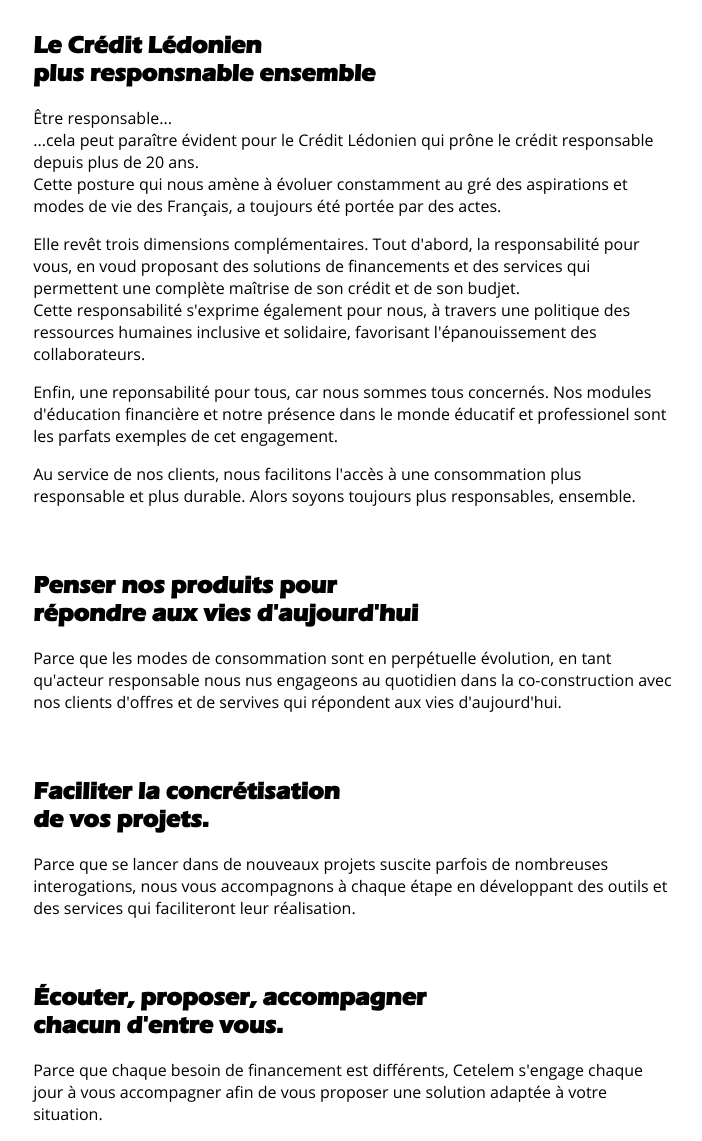
After one commit to Cybernet-Studio/Projet-Integration-Credit-Ledonien, a PHP site: page /pageInfos.html in a window 1280 px wide. The commit adds this page. Shown: the part 434-1575 px from the top of the page, without its empty margins (38-740 px from the left). Run offline with PHP 8.4, Linux system fonts and the light colour scheme.

Commit message:
fin premiere semaine

```diff
--- /dev/null
+++ b/css/pageInfos.css
@@ -0,0 +1,65 @@
+@font-face {
+    font-family: 'open_sansregular';
+    src: url("../fonts/Open_sans-regular/opensans-regular-webfont.woff2") format('woff2'),
+        url("../fonts/Open_sans-regular/opensans-regular-webfont.woff") format('woff');
+    font-weight: normal;
+    font-style: normal;
+
+}
+
+@font-face {
+    font-family: 'eras_bold_itcregular';
+    src: url("../fonts/Erasbd/erasbd-webfont.woff2") format('woff2'),
+        url("../fonts/Erasbd/erasbd-webfont.woff") format('woff');
+    font-weight: normal;
+    font-style: normal;
+
+}
+
+@font-face {
+    font-family: 'icomoon';
+    src: url('fonts/icomoon.eot?5u6udp');
+    src: url('../fontface_icon/fonts/icomoon.eot') format('embedded-opentype'),
+        url('../fontface_icon/fonts/icomoon.ttf') format('truetype'),
+        url('../fontface_icon/fonts/icomoon.woff') format('woff'),
+        url('../fontface_icon/fonts/icomoon.svg') format('svg');
+    font-weight: normal;
+    font-style: normal;
+    font-display: block;
+}
+
+
+/*Fonts*/
+h1,
+h2 {
+    font-family: 'eras_bold_itcregular';
+}
+
+p {
+    font-family: 'open_sansregular';
+}
+
+.presentation {
+    background-image: url("presentation.jpg");
+    line-height: 50vh;
+    height: 50vh;
+}
+
+.presentation h1 {
+    line-height: 0;
+    font-size: 5vh;
+    color: white;
+}
+
+.txtInfos {
+    width: 80vh;
+    margin-left: 5%;
+}
+
+.txtInfos h2 {
+    margin-top: 10%;
+}
+
+.txtInfos .start {
+    margin-top: 5%;
+}
--- a/javascript/script.js
+++ b/javascript/script.js
@@ -26,8 +26,6 @@
 }
 
 
-
-
 function openoffers(evt, offerName) {
   // Declare all variables
   var i, tabcontent, tablinks;
--- /dev/null
+++ b/pageInfos.html
@@ -0,0 +1,53 @@
+<!DOCTYPE html>
+<html lang="fr">
+
+<head>
+    <meta charset="UTF-8">
+    <meta http-equiv="X-UA-Compatible" content="IE=edge">
+    <meta name="viewport" content="width=device-width, initial-scale=1.0">
+    <link rel="stylesheet" href="css/pageInfos.css">
+    <title>Crédit Lédonien - Qui Sommes Nous ?
+    </title>
+</head>
+
+<body>
+    <header></header>
+    <section>
+        <!--Présentation-->
+        <div class="presentation">
+            <div>
+                <h1>Le crédit responsable <br> par le Crédit Lédonien</h1>
+            </div>
+        </div>
+        <div class="txtInfos">
+            <h2 class="start">Le Crédit Lédonien<br>plus responsnable ensemble</h2>
+            <p>Être responsable...<br>...cela peut paraître évident pour le Crédit Lédonien qui prône le crédit
+                responsable depuis plus de 20 ans.
+                <br>Cette posture qui nous amène à évoluer constamment au gré des aspirations et modes de vie des
+                Français, a toujours été portée par des actes.</p>
+            <p>Elle revêt trois dimensions complémentaires. Tout d'abord, la responsabilité pour vous, en voud proposant
+                des solutions de financements et des services qui permettent une complète maîtrise de son crédit et de
+                son budjet.
+                <br>Cette responsabilité s'exprime également pour nous, à travers une politique des ressources humaines
+                inclusive et solidaire, favorisant l'épanouissement des collaborateurs.</p>
+            <p>Enfin, une reponsabilité pour tous, car nous sommes tous concernés. Nos modules d'éducation financière et
+                notre présence dans le monde éducatif et professionel sont les parfats exemples de cet engagement.</p>
+            <p>Au service de nos clients, nous facilitons l'accès à une consommation plus responsable et plus durable.
+                Alors soyons toujours plus responsables, ensemble.</p>
+            <h2>Penser nos produits pour<br>répondre aux vies d'aujourd'hui</h2>
+            <p>Parce que les modes de consommation sont en perpétuelle évolution, en tant qu'acteur responsable nous nus
+                engageons au quotidien dans la co-construction avec nos clients d'offres et de servives qui répondent
+                aux vies d'aujourd'hui.</p>
+            <h2>Faciliter la concrétisation<br>de vos projets.</h2>
+            <p>Parce que se lancer dans de nouveaux projets suscite parfois de nombreuses interogations, nous vous
+                accompagnons à chaque étape en développant des outils et des services qui faciliteront leur réalisation.
+            </p>
+            <h2>Écouter, proposer, accompagner<br>chacun d'entre vous.</h2>
+            <p>Parce que chaque besoin de financement est différents, Cetelem s'engage chaque jour à vous accompagner
+                afin de vous proposer une solution adaptée à votre situation.</p>
+        </div>
+    </section>
+    <footer></footer>
+</body>
+
+</html>
```
Also changed, not shown: css/style.css (+16 -7 lines), index.html (+15 -11 lines), images/presentation.jpg (added).
